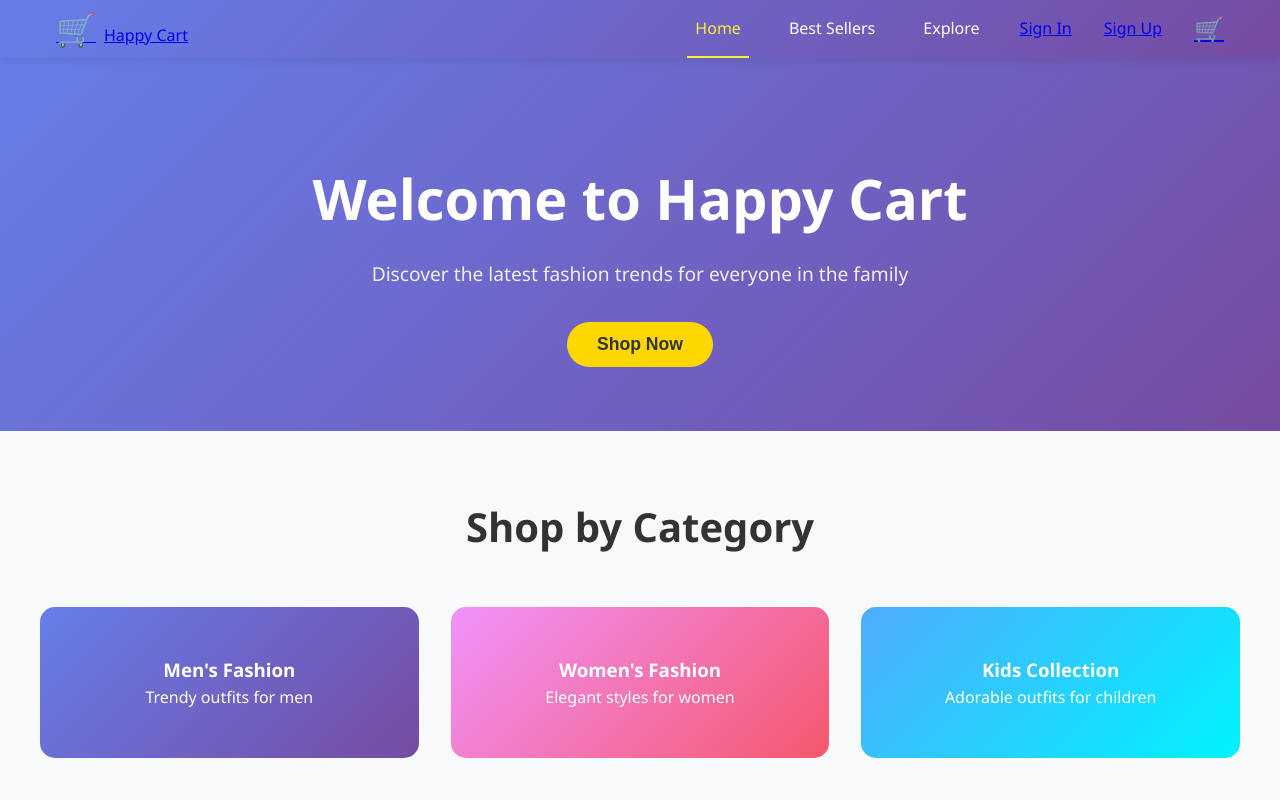
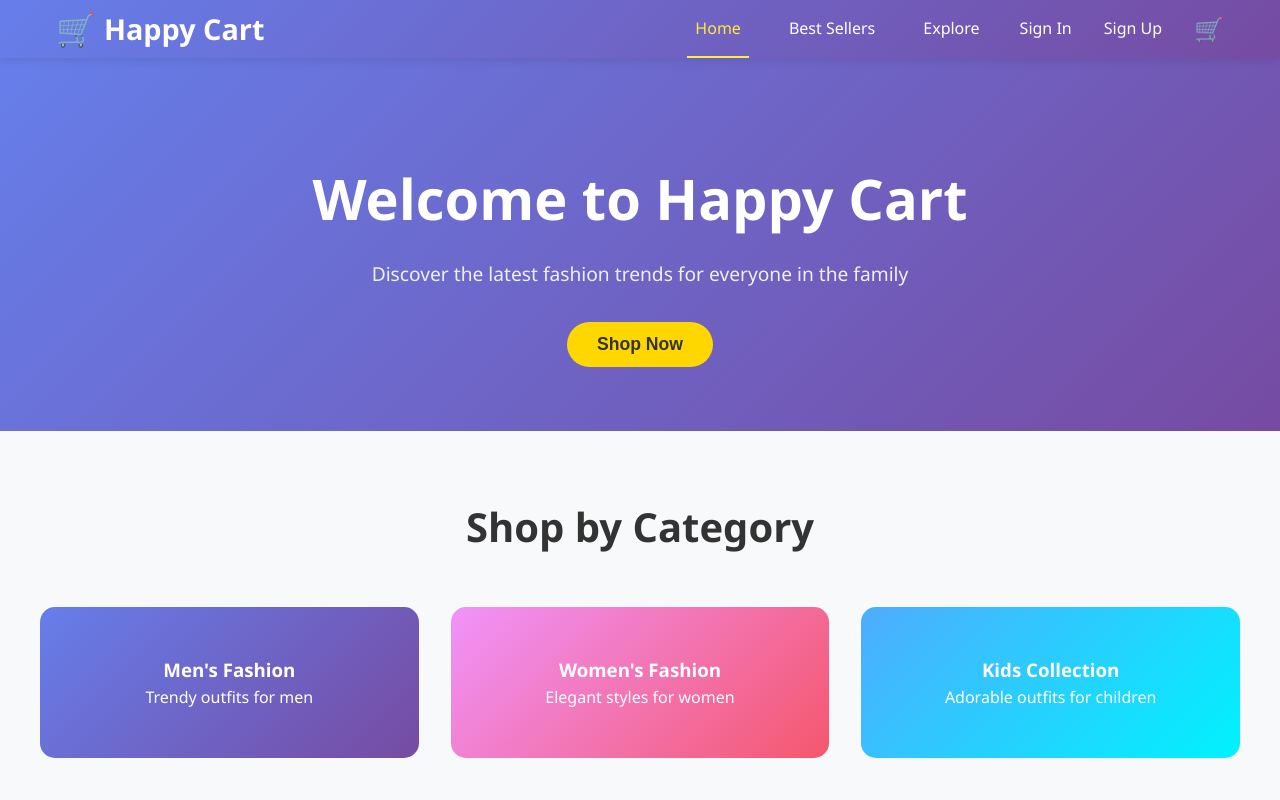
Before and after one commit to pskumar04/Happy-Cart, a React (Create React App) app in the folder client/: page / in a window 1280 px wide. Shown: the top 800 px of the page. Built offline with nearby package versions, Linux system fonts and the light colour scheme; no server answers.

Commit message:
Changed Navbar for navigation links.

```diff
--- a/client/src/components/Navbar.js
+++ b/client/src/components/Navbar.js
@@ -29,7 +29,7 @@ const Navbar = () => {
     <nav className="navbar">
       <div className="nav-container">
         {/* Logo */}
-        <Link to="/" className="nav-logo" onClick={closeMenu}>
+        <Link to="/" className="logo" onClick={closeMenu}>
           <span className="logo-icon">🛒</span>
           Happy Cart
         </Link>
@@ -43,6 +43,7 @@ const Navbar = () => {
 
         {/* Navigation Links */}
         <div className={`nav-menu ${isMenuOpen ? 'active' : ''}`}>
+          <ul className="nav-links">
             <Link
               to="/"
               className={`nav-link ${location.pathname === '/' ? 'active' : ''}`}
@@ -127,6 +128,7 @@ const Navbar = () => {
                 </li>
               </>
             )}
+          </ul>
         </div>
 
         {/* Overlay for mobile when menu is open */}
```
Lines whose indentation alone changed are shown as unchanged.
